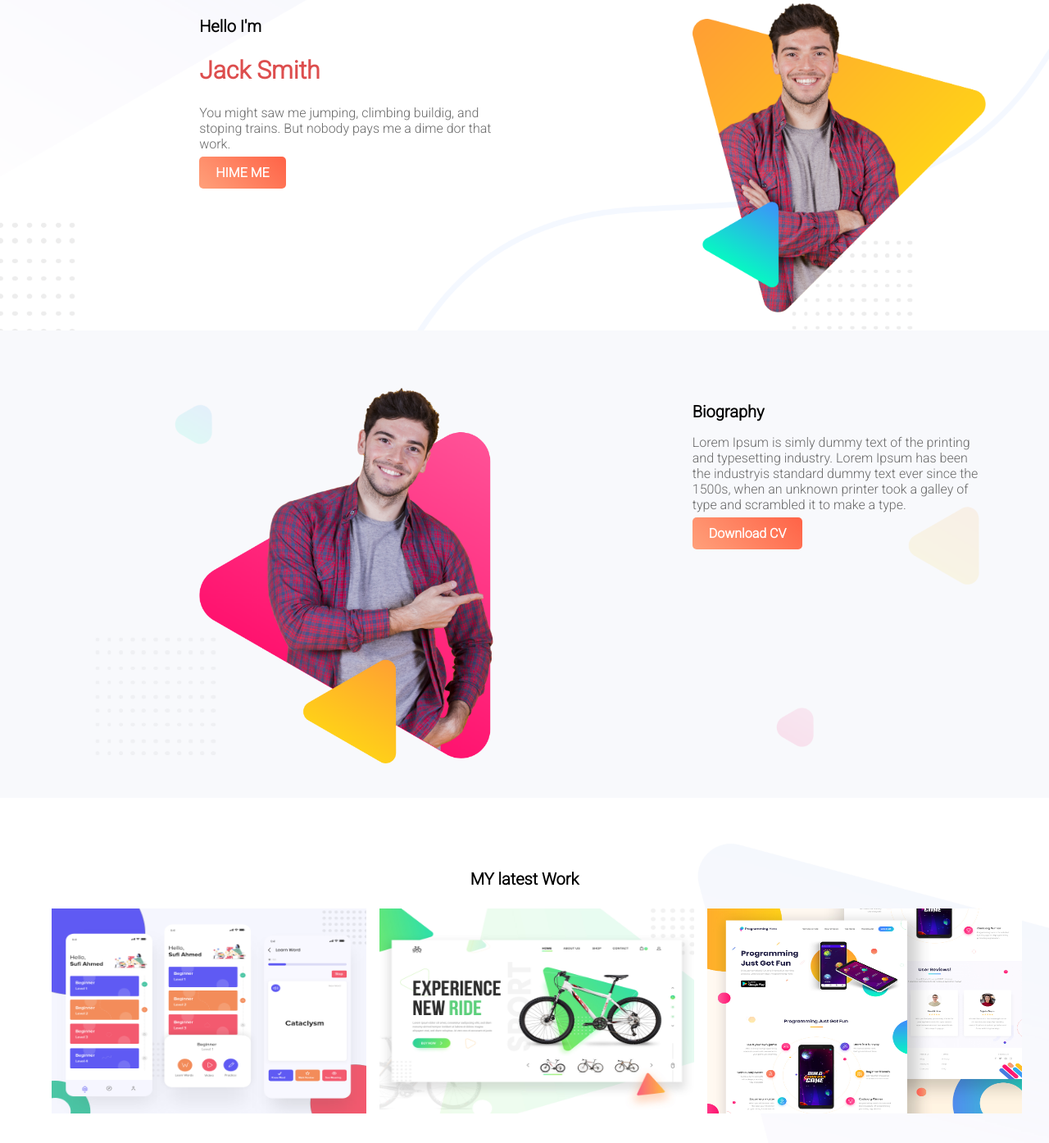
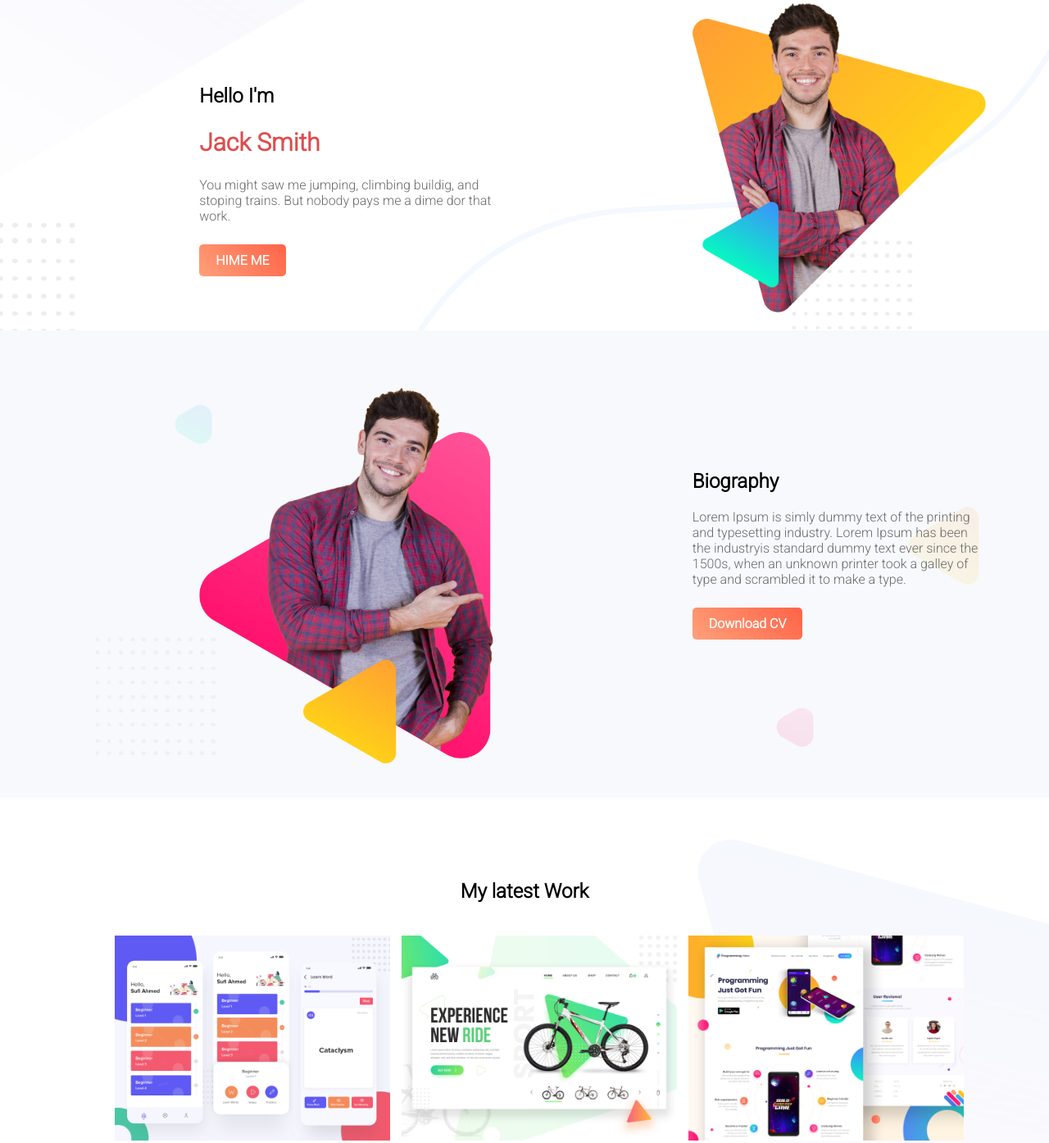
Before and after one commit to sayeedreza99/personal-website, a plain HTML site: page index.html in a window 1280 px wide. Shown: the part 67-1461 px from the top of the page at 82% size. Drawn offline with Linux system fonts and the light colour scheme.

Commit message:
first assignment complete

```diff
--- a/index.html
+++ b/index.html
@@ -12,12 +12,13 @@
 
 <body>
     <section class="top-section">
-        <div class="half-width">
+        <div id="num1-div-hireme" class="half-width">
             <h2>Hello I'm</h1>
                 <h1>Jack Smith</h1>
                 <p>You might saw me jumping, climbing buildig, and stoping trains. But nobody pays me a dime dor that
                     work.</p>
-                <a class="link-button" target="_blank" href="#">HIME ME</a>
+                <br>
+                <a class=" link-button" target="_blank" href="#">HIME ME</a>
         </div>
         <div class="half-width">
             <img src="images/peter.png" alt="">
@@ -28,17 +29,18 @@
         <div class="half-width">
             <img src="images/peter_dream.png" alt="">
         </div>
-        <div class="half-width">
+        <div id="bio-dev" class="half-width">
             <h2>Biography</h2>
             <p>Lorem Ipsum is simly dummy text of the printing and typesetting industry. Lorem Ipsum has been the
                 industryis standard dummy text ever since the 1500s, when an unknown printer took a galley of type and
                 scrambled it to make a type.</p>
-            <a class="link-button" href="#">Download CV</a>
+            <br>
+            <a class="link-button" target="_blank" href="#">Download CV</a>
         </div>
     </section>
 
     <section class="work-section">
-        <h2 class="work-h2">MY latest Work</h2>
+        <h2 class="work-h2">My latest Work</h2>
         <div class="work-div">
             <img src="images/latest-work/work-1.png" alt="">
         </div>
--- a/style.css
+++ b/style.css
@@ -7,6 +7,9 @@ body{
     background-repeat: no-repeat;
     background-position: left;
     background-size:cover;
+}
+#num1-div-hireme{
+margin-top:80px;
 }
 section{
     height: 400px;
@@ -26,9 +29,9 @@ h1{
 color:rgb(221, 78, 78);
 font-weight: bold;
 }
-h2{
+/* h2{
     font-size: 20px;
-}
+} */
 p{
     color: dimgray;
 }
@@ -52,19 +55,23 @@ img{
     /* background-position: left; */
     height: 500px;
 }
+#bio-dev{
+    margin-top:80px;
+}
 .work-section{
     background-image: url(images/latest-work-bg.png);
-    height: 500px;
+    height: 400px;
     background-repeat: no-repeat;
     background-position: right;
     background-size: cover;
+    padding: 80px;
 }
 .work-div{
-    float: left;
-/* display: inline-block; */
+    /* float: left; */
+display: inline-block;
     width: 30%;
 margin: 5px;
-padding: 3px;
+/* padding: 3px; */
 }
 .work-div img{
     height: 250px;
@@ -74,6 +81,8 @@ padding: 3px;
 }
 .work-h2{
 text-align: center;
+padding-bottom: 15px;
+
 }
 
 .section-4-div{
@@ -117,3 +126,6 @@ padding-bottom: 250px;
 footer p{
     text-align: center;
 }
+footer{
+    margin: 0;
+}
```
